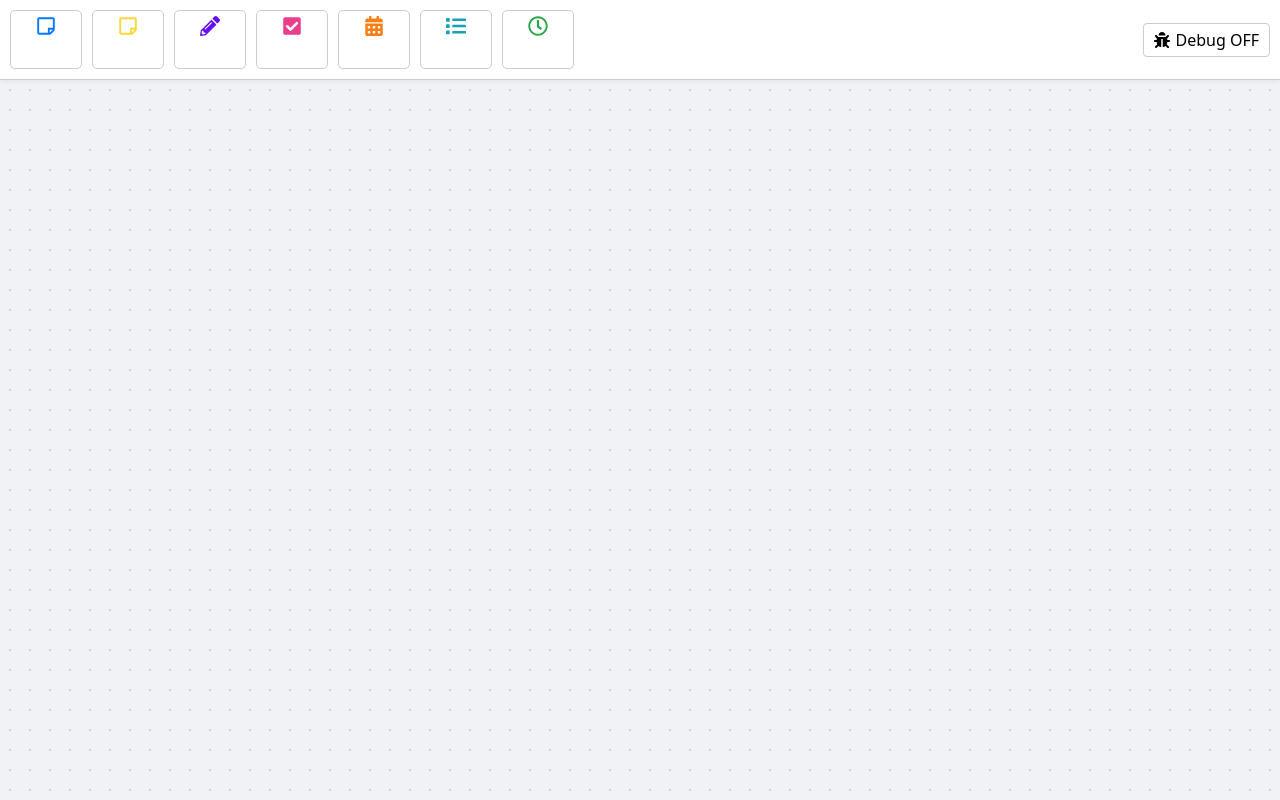
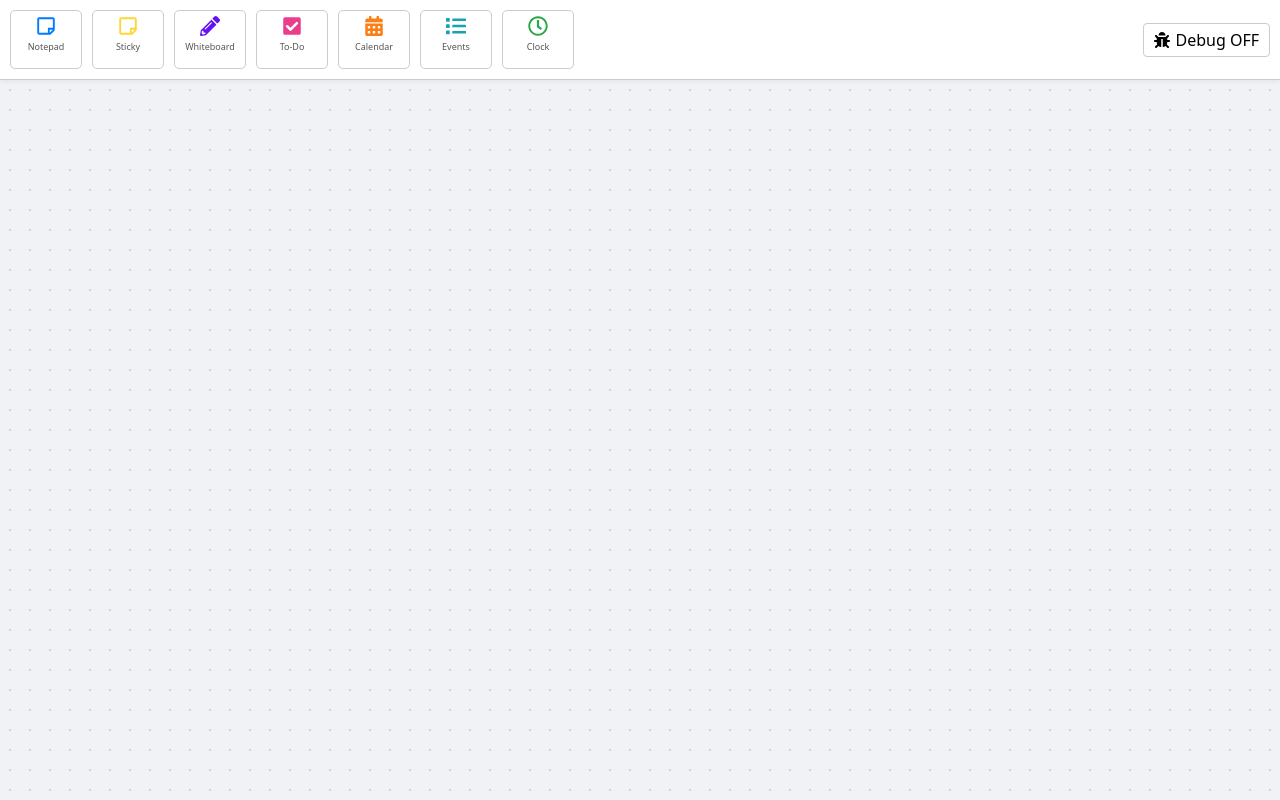
Before and after one commit to highlyentropic/highlysecret, a React (Vite) app: page / in a window 1280 px wide. Built offline with nearby package versions, Linux system fonts and the light colour scheme.

Commit message:
bug fixes

```diff
--- a/src/App.css
+++ b/src/App.css
@@ -1,3 +1,4 @@
+/* src/App.css */
 .app-container {
   height: 100vh;
   width: 100vw;
@@ -10,26 +11,21 @@
 }
 
 /* FIX FOR FREEZE: */
-/* When dragging the handle, this class (added by the library) is active. */
-/* We force everything inside to ignore mouse events during this time. */
 .react-grid-item.react-grid-placeholder {
   opacity: 0.5 !important;
   background: rgba(0, 123, 255, 0.2) !important;
 }
 
-/* While resizing or dragging, the library adds 'resizing' or 'cssTransforms' classes.
-   We ensure text selection is disabled grid-wide to prevent 'catching' the text cursor. */
 .layout {
   user-select: none;
 }
 
-/* Re-enable text selection specifically inside the inputs when NOT dragging */
 .module-content textarea {
   user-select: text;
   cursor: auto;
 }
 
-/* ... Keep toolbar/module styles ... */
+/* --- TOOLBAR --- */
 .toolbar {
   padding: 10px;
   background: white;
@@ -38,6 +34,8 @@
   gap: 10px;
   z-index: 10;
   box-shadow: 0 2px 5px rgba(0,0,0,0.05);
+  /* FIX: Force dark text for toolbar items despite global dark mode */
+  color: #333;
 }
 
 .droppable-element {
@@ -45,6 +43,12 @@
 }
 .droppable-element:active {
     transform: scale(0.95);
+}
+
+/* FIX: Specific styling for the label under icons */
+.droppable-element span {
+    color: #555;
+    font-weight: 500;
 }
 
 .grid-item {
@@ -81,11 +85,10 @@
 
 /* --- STICKY NOTE STYLES --- */
 .sticky-note-container {
-  background-color: #fff740; /* Classic Sticky Yellow */
+  background-color: #fff740;
   width: 100%;
   height: 100%;
   position: relative;
-  /* Cutout the bottom right corner */
   clip-path: polygon(
     0% 0%,
     100% 0%,
@@ -96,14 +99,13 @@
   box-shadow: -2px 2px 5px rgba(0,0,0,0.1);
 }
 
-/* The "Fold" effect */
 .sticky-note-fold {
   position: absolute;
   bottom: 0;
   right: 0;
   width: 20px;
   height: 20px;
-  background-color: #e0d730; /* Slightly darker yellow for the back of the fold */
+  background-color: #e0d730;
   box-shadow: -1px -1px 2px rgba(0,0,0,0.2);
 }
 
@@ -114,7 +116,7 @@
   border: none;
   resize: none;
   padding: 10px;
-  font-family: 'Comic Sans MS', 'Cursive', sans-serif; /* Playful font */
+  font-family: 'Comic Sans MS', 'Cursive', sans-serif;
   font-size: 14px;
   color: #333;
   outline: none;
@@ -142,11 +144,44 @@
   box-shadow: 0 4px 15px rgba(0,0,0,0.2);
   display: flex;
   flex-direction: column;
-  gap: 10px;
+  gap: 12px;
+  /* FIX: Reset text color to dark for the white modal */
+  color: #333;
 }
 
-.modal-header { font-weight: bold; margin-bottom: 10px; font-size: 16px; }
-.modal-row { display: flex; flex-direction: column; gap: 5px; font-size: 12px; }
+.modal-header { font-weight: bold; margin-bottom: 5px; font-size: 18px; border-bottom: 1px solid #eee; padding-bottom: 10px;}
+
+.modal-row {
+    display: flex;
+    flex-direction: column;
+    gap: 5px;
+    font-size: 13px;
+}
+
+/* FIX: Explicit styling for Modal Inputs to override dark mode defaults */
+.modal-content input[type="text"],
+.modal-content input[type="date"],
+.modal-content input[type="time"],
+.modal-content input[type="color"] {
+    padding: 8px;
+    border: 1px solid #ccc;
+    border-radius: 4px;
+    background-color: #fff;
+    color: #333;
+    font-size: 14px;
+    outline: none;
+}
+
+.modal-content input:focus {
+    border-color: #007bff;
+    box-shadow: 0 0 0 2px rgba(0,123,255,0.2);
+}
+
+.modal-content label {
+    font-weight: 500;
+    color: #555;
+}
+
 .modal-actions { display: flex; justify-content: flex-end; gap: 10px; margin-top: 10px; }
 
 /* --- EVENTS LIST STYLES --- */
@@ -171,33 +206,3 @@
 .event-time { font-size: 11px; color: #666; margin-bottom: 2px; display: flex; align-items: center; gap: 5px; }
 .event-title { font-weight: bold; font-size: 14px; color: #000; }
 .event-loc { font-size: 11px; color: #888; margin-top: 2px; }
-
-:root {
-  font-family: system-ui, Avenir, Helvetica, Arial, sans-serif;
-  line-height: 1.5;
-  font-weight: 400;
-
-  color-scheme: light dark;
-  color: rgba(255, 255, 255, 0.87);
-  background-color: #f0f2f5; /* Match app background */
-
-  font-synthesis: none;
-  text-rendering: optimizeLegibility;
-  -webkit-font-smoothing: antialiased;
-  -moz-osx-font-smoothing: grayscale;
-}
-
-/* FIX: Removed 'display: flex' and 'place-items: center' */
-body {
-  margin: 0;
-  padding: 0;
-  width: 100vw;
-  height: 100vh;
-  overflow: hidden;
-}
-
-/* Ensure the root element fills the screen */
-#root {
-  width: 100%;
-  height: 100%;
-}
--- a/src/components/modules/notepad.tsx
+++ b/src/components/modules/notepad.tsx
@@ -28,7 +28,7 @@ export const Notepad: React.FC<NotepadProps> = ({ content, onChange }) => {
 
   return (
     <div style={{ display: 'flex', flexDirection: 'column', height: '100%' }}>
-      {/* Toolbar - Hardcoded Colors for Dark Mode Support */}
+      {/* Toolbar */}
       <div style={{
           padding: '5px', borderBottom: '1px solid #ccc', background: '#f0f0f0',
           display: 'flex', gap: '5px', justifyContent: 'space-between', color: '#000'
@@ -52,9 +52,9 @@ export const Notepad: React.FC<NotepadProps> = ({ content, onChange }) => {
       </div>
 
       {/* Content Area */}
-      <div style={{ flex: 1, overflowY: 'auto', padding: '10px', background: 'white' }}>
+      <div style={{ flex: 1, overflow: 'hidden', position: 'relative', background: 'white' }}>
         {isPreview ? (
-            <div className="markdown-body" style={{ fontSize: '14px', lineHeight: '1.5', color: '#000' }}>
+            <div className="markdown-body" style={{ padding: '10px', height: '100%', overflowY: 'auto', fontSize: '14px', lineHeight: '1.5', color: '#000' }}>
                 <ReactMarkdown remarkPlugins={[remarkGfm]}>
                     {content || '*No content*'}
                 </ReactMarkdown>
@@ -68,8 +68,20 @@ export const Notepad: React.FC<NotepadProps> = ({ content, onChange }) => {
                 onChange={(e) => onChange(e.target.value)}
                 onMouseDown={(e) => e.stopPropagation()}
                 style={{
-                    width: '100%', height: '100%', resize: 'none', border: 'none',
-                    outline: 'none', fontFamily: 'monospace', fontSize: '13px', color: '#333', background: 'white'
+                    width: '100%',
+                    height: '100%',
+                    padding: '10px',
+                    resize: 'none',
+                    border: 'none',
+                    outline: 'none',
+                    fontFamily: 'monospace',
+                    fontSize: '13px',
+                    color: '#333',
+                    background: 'white',
+                    overflowX: 'hidden',
+                    overflowY: 'auto',
+                    whiteSpace: 'pre-wrap',
+                    wordWrap: 'break-word'
                 }}
             />
         )}
@@ -78,7 +90,6 @@ export const Notepad: React.FC<NotepadProps> = ({ content, onChange }) => {
   );
 };
 
-// Hardcoded white background and dark text to prevent dark mode transparency issues
 const btnStyle = {
     border: '1px solid #999', background: '#fff', borderRadius: '3px',
     cursor: 'pointer', padding: '4px', display: 'flex', alignItems: 'center', justifyContent: 'center', minWidth: '24px'
```
